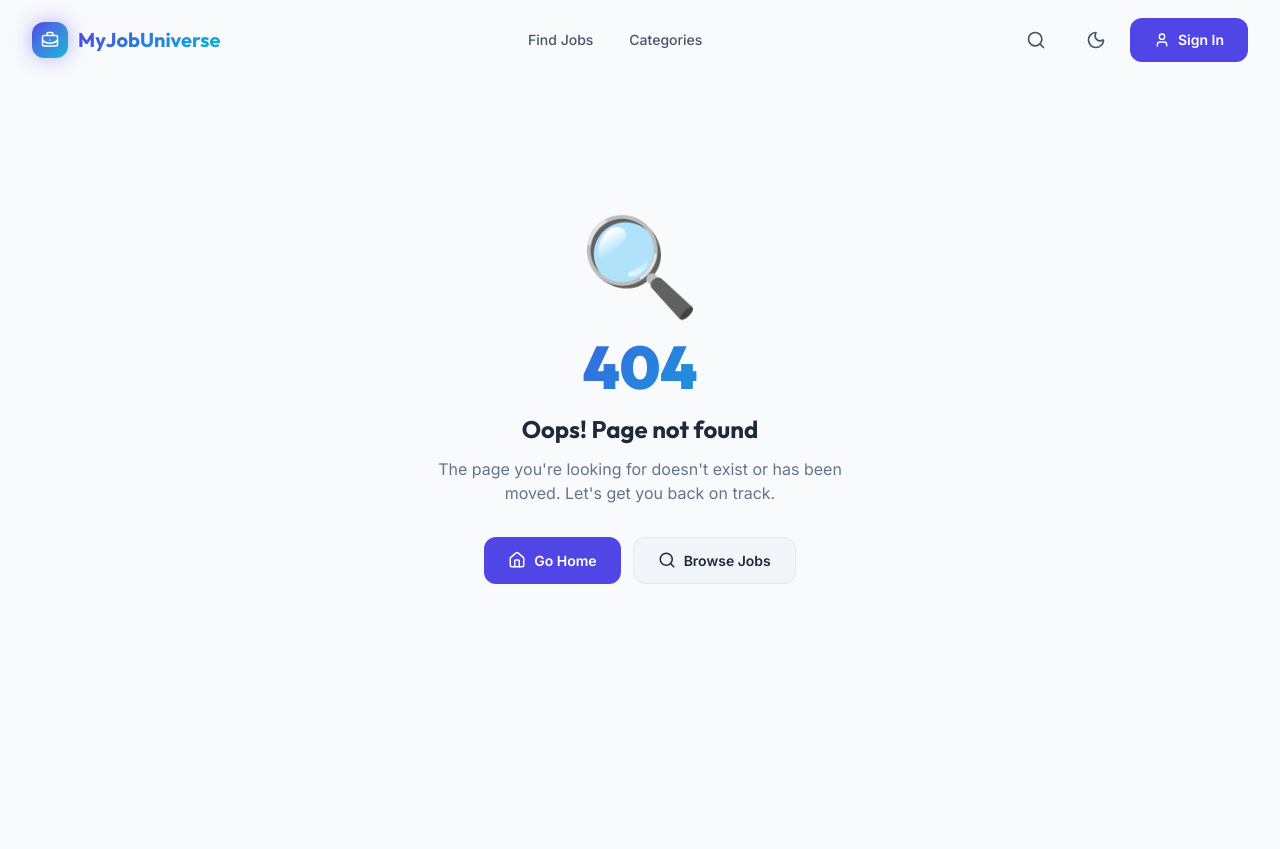
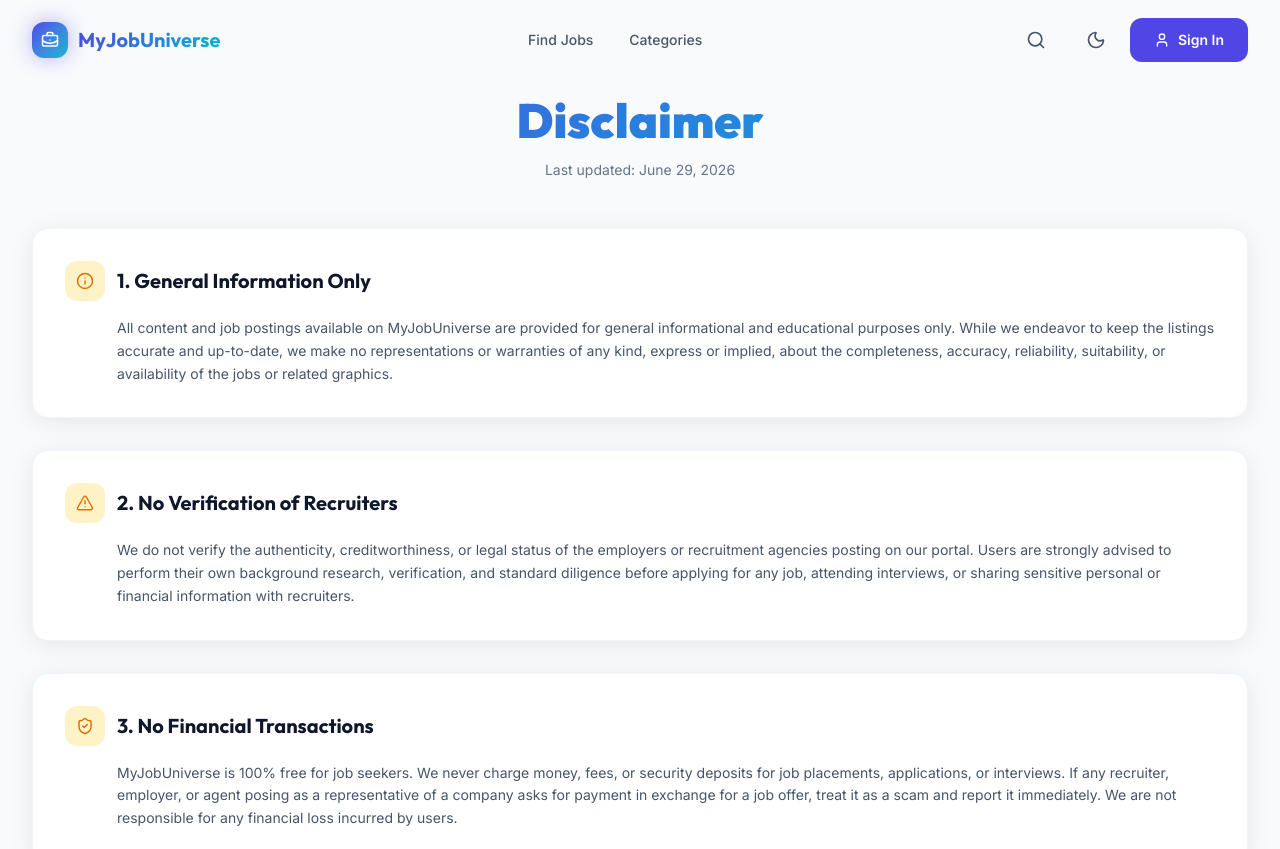
Before and after one commit to swapnilkoli27/JobPortal, a React (Vite) app: page /disclaimer in a window 1280 px wide. Shown: the top 849 px of the page. Built offline with nearby package versions, Linux system fonts and the light colour scheme; no server answers.

Commit message:
Final update 2

```diff
--- a/src/App.jsx
+++ b/src/App.jsx
@@ -22,6 +22,7 @@ const Terms         = lazy(() => import('./pages/Terms'))
 const Contact       = lazy(() => import('./pages/Contact'))
 const Advertise     = lazy(() => import('./pages/Advertise'))
 const Categories    = lazy(() => import('./pages/Categories'))
+const Disclaimer    = lazy(() => import('./pages/Disclaimer'))
 
 // Admin (heavier chunk)
 const AdminLayout   = lazy(() => import('./pages/admin/AdminLayout'))
@@ -107,10 +108,26 @@ const App = () => (
                     <Privacy />
                   </MainLayout>
                 } />
+                <Route path="/privacy-policy" element={
+                  <MainLayout>
+                    <Privacy />
+                  </MainLayout>
+                } />
 
                 <Route path="/terms" element={
                   <MainLayout>
                     <Terms />
+                  </MainLayout>
+                } />
+                <Route path="/terms-and-conditions" element={
+                  <MainLayout>
+                    <Terms />
+                  </MainLayout>
+                } />
+
+                <Route path="/disclaimer" element={
+                  <MainLayout>
+                    <Disclaimer />
                   </MainLayout>
                 } />
 
--- a/src/components/common/Footer.jsx
+++ b/src/components/common/Footer.jsx
@@ -92,8 +92,9 @@ const Footer = () => (
           <ul className="space-y-2.5 text-sm">
             {[
               { label: 'About Us',       to: '/about'   },
-              { label: 'Privacy Policy', to: '/privacy' },
-              { label: 'Terms of Use',   to: '/terms'   },
+              { label: 'Privacy Policy', to: '/privacy-policy' },
+              { label: 'Terms of Use',   to: '/terms-and-conditions' },
+              { label: 'Disclaimer',     to: '/disclaimer' },
               { label: 'Contact Us',     to: '/contact' },
               { label: 'Advertise',      to: '/advertise' },
             ].map(({ label, to }) => (
--- /dev/null
+++ b/src/pages/Disclaimer.jsx
@@ -0,0 +1,85 @@
+// Disclaimer Page
+import { Helmet } from 'react-helmet-async'
+import { motion } from 'framer-motion'
+import { AlertTriangle, Info, ShieldCheck, Scale } from 'lucide-react'
+
+const Disclaimer = () => {
+  return (
+    <>
+      <Helmet>
+        <title>Disclaimer – MyJobUniverse</title>
+        <meta name="description" content="Read the disclaimer regarding job listings, recruiter information, and content on MyJobUniverse." />
+      </Helmet>
+
+      <div className="pt-24 pb-16 min-h-screen">
+        <div className="page-container max-w-4xl">
+          {/* Header */}
+          <div className="text-center mb-12">
+            <motion.h1
+              initial={{ opacity: 0, y: -10 }}
+              animate={{ opacity: 1, y: 0 }}
+              className="font-heading font-black text-4xl md:text-5xl gradient-text mb-4"
+            >
+              Disclaimer
+            </motion.h1>
+            <motion.p
+              initial={{ opacity: 0 }}
+              animate={{ opacity: 1 }}
+              transition={{ delay: 0.1 }}
+              className="text-sm text-surface-500 dark:text-surface-400"
+            >
+              Last updated: June 29, 2026
+            </motion.p>
+          </div>
+
+          {/* Disclaimer Content */}
+          <motion.div
+            initial={{ opacity: 0, y: 15 }}
+            animate={{ opacity: 1, y: 0 }}
+            transition={{ delay: 0.2 }}
+            className="space-y-8"
+          >
+            {[
+              {
+                icon: Info,
+                title: '1. General Information Only',
+                content: 'All content and job postings available on MyJobUniverse are provided for general informational and educational purposes only. While we endeavor to keep the listings accurate and up-to-date, we make no representations or warranties of any kind, express or implied, about the completeness, accuracy, reliability, suitability, or availability of the jobs or related graphics.',
+              },
+              {
+                icon: AlertTriangle,
+                title: '2. No Verification of Recruiters',
+                content: 'We do not verify the authenticity, creditworthiness, or legal status of the employers or recruitment agencies posting on our portal. Users are strongly advised to perform their own background research, verification, and standard diligence before applying for any job, attending interviews, or sharing sensitive personal or financial information with recruiters.',
+              },
+              {
+                icon: ShieldCheck,
+                title: '3. No Financial Transactions',
+                content: 'MyJobUniverse is 100% free for job seekers. We never charge money, fees, or security deposits for job placements, applications, or interviews. If any recruiter, employer, or agent posing as a representative of a company asks for payment in exchange for a job offer, treat it as a scam and report it immediately. We are not responsible for any financial loss incurred by users.',
+              },
+              {
+                icon: Scale,
+                title: '4. Limitation of Liability',
+                content: 'In no event will MyJobUniverse, its creators, or partners be liable for any loss or damage including without limitation, indirect or consequential loss or damage, or any loss or damage whatsoever arising from loss of data, jobs, career opportunities, or profits arising out of, or in connection with, the use of this website.',
+              },
+            ].map(({ icon: Icon, title, content }) => (
+              <div key={title} className="card p-6 md:p-8 space-y-4">
+                <div className="flex items-center gap-3">
+                  <div className="w-10 h-10 rounded-xl bg-amber-100 dark:bg-amber-900/30 text-amber-600 dark:text-amber-400 flex items-center justify-center flex-shrink-0">
+                    <Icon size={18} />
+                  </div>
+                  <h2 className="font-heading font-bold text-xl text-surface-900 dark:text-surface-50">
+                    {title}
+                  </h2>
+                </div>
+                <p className="text-surface-600 dark:text-surface-300 text-sm leading-relaxed pl-13">
+                  {content}
+                </p>
+              </div>
+            ))}
+          </motion.div>
+        </div>
+      </div>
+    </>
+  )
+}
+
+export default Disclaimer
--- a/src/pages/JobDetail.jsx
+++ b/src/pages/JobDetail.jsx
@@ -81,10 +81,10 @@ const JobDetail = () => {
     <>
       {job && (
         <Helmet>
-          <title>{job.title} at {job.company} – MyJobUniverse</title>
-          <meta name="description" content={`${job.title} at ${job.company} in ${job.location}. ${formatSalary(job.salaryMin, job.salaryMax)}. Apply now on MyJobUniverse.`} />
-          <meta property="og:title"       content={`${job.title} at ${job.company}`} />
-          <meta property="og:description" content={`${job.location} · ${formatSalary(job.salaryMin, job.salaryMax)}`} />
+          <title>{job.location ? `${job.title} Jobs in ${job.location} | MyJobUniverse` : `${job.title} Jobs | MyJobUniverse`}</title>
+          <meta name="description" content={`Apply now for ${job.title} Jobs in ${job.location || 'India'} at ${job.company}. Salary: ${formatSalary(job.salaryMin, job.salaryMax)}. Find your dream job on MyJobUniverse.`} />
+          <meta property="og:title"       content={job.location ? `${job.title} Jobs in ${job.location} | MyJobUniverse` : `${job.title} Jobs | MyJobUniverse`} />
+          <meta property="og:description" content={`${job.location || 'India'} · ${formatSalary(job.salaryMin, job.salaryMax)} · ${job.company}`} />
           <meta property="og:image"       content={job.logoUrl || ''} />
           <meta property="og:type"        content="article" />
         </Helmet>
--- a/src/pages/SearchResults.jsx
+++ b/src/pages/SearchResults.jsx
@@ -7,6 +7,7 @@ import { BriefcaseBusiness, SearchX } from 'lucide-react'
 import { useJobs } from '../hooks/useJobs'
 import { useInfiniteScroll } from '../hooks/useInfiniteScroll'
 import { useAuth } from '../contexts/AuthContext'
+import { JOB_CATEGORIES } from '../utils/formatters'
 import JobCard from '../components/jobs/JobCard'
 import JobFilters from '../components/jobs/JobFilters'
 import JobSearch from '../components/jobs/JobSearch'
@@ -36,21 +37,29 @@ const SearchResults = () => {
 
   const handleSearch = (term) => updateFilters({ search: term })
 
+  const categoryObject = JOB_CATEGORIES.find(c => c.id === filters.category)
+  const categoryLabel = categoryObject ? categoryObject.label : ''
   const activeFilterCount = Object.values(filters).filter(v => v && v !== 'undefined').length
+
+  const getSeoTitle = () => {
+    if (filters.search && categoryLabel) {
+      return `"${filters.search}" in ${categoryLabel} Jobs | MyJobUniverse`
+    }
+    if (filters.search) {
+      return `"${filters.search}" Jobs | MyJobUniverse`
+    }
+    if (categoryLabel) {
+      return `${categoryLabel} Jobs in India | MyJobUniverse`
+    }
+    return 'Find Your Next Job – Browse All Jobs | MyJobUniverse'
+  }
 
   return (
     <>
       <Helmet>
-        <title>
-          {filters.search
-            ? `"${filters.search}" – Job Search`
-            : filters.category
-            ? `${filters.category} Jobs`
-            : 'Browse All Jobs'
-          } – MyJobUniverse
-        </title>
+        <title>{getSeoTitle()}</title>
         <meta name="description"
-          content="Search and filter thousands of job listings by category, location, experience, and work mode." />
+          content={`Search and filter thousands of ${categoryLabel || 'IT & non-IT'} job listings in India. Find career opportunities matching your skills and experience.`} />
       </Helmet>
 
       <div className="pt-20 min-h-screen">
```
Also changed, not shown: public/ads.txt (deleted), 2 other files (tests, documents, lock files or other folders).
